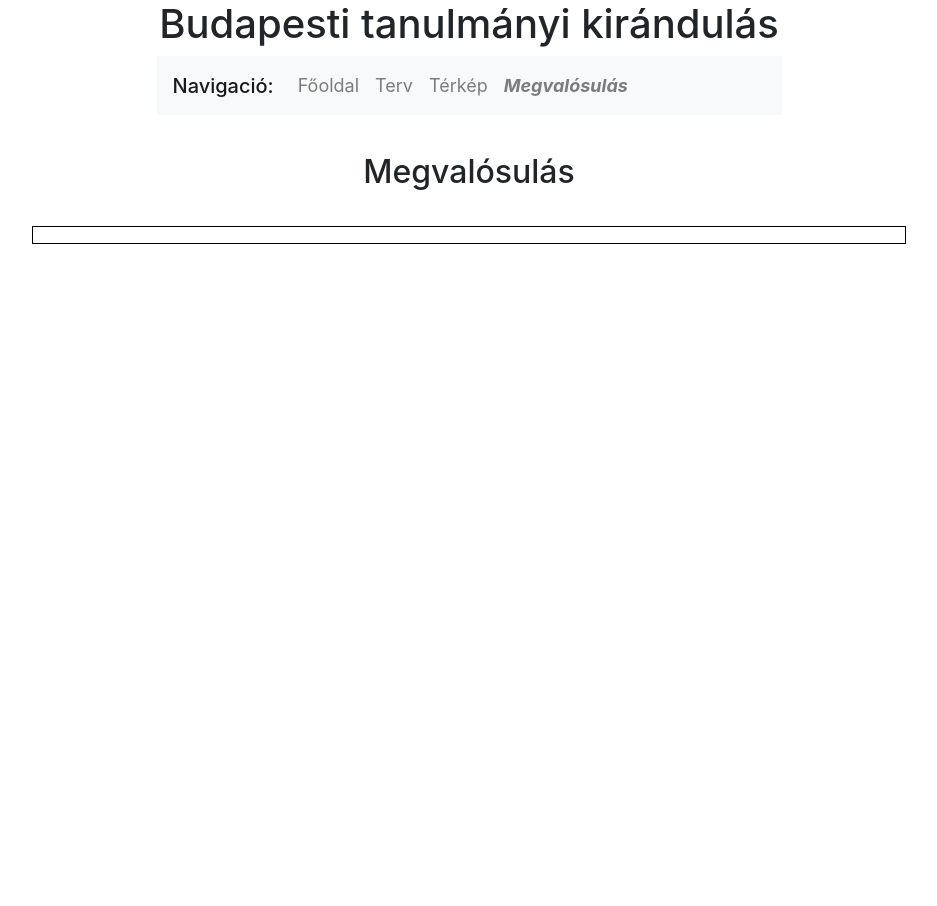
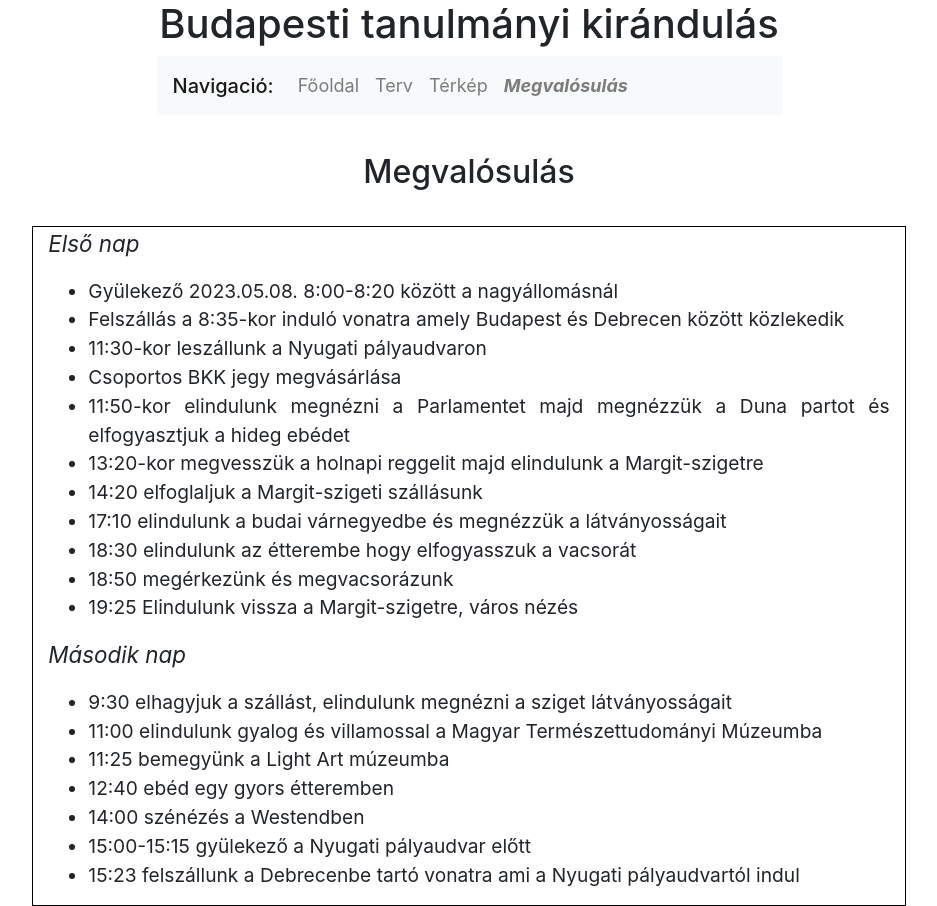
Before and after one commit to SzDavesz/Oszt-ly-kir-ndul-s, a plain HTML site: page Megvalosulas.html in a window 1280 px wide. Shown: the whole page, without its empty margins (171-1108 px from the left). Before the commit the page ends 800 px from the top, so only its background shows below. Drawn offline with Linux system fonts and the light colour scheme.

Commit message:
Terkep, megvalosulas

```diff
--- a/Megvalosulas.html
+++ b/Megvalosulas.html
@@ -53,7 +53,30 @@
             <div class="col-sm-2"></div>
             <div class="col-sm-2"></div>
             <div class="leiras col-sm-8">
-                <p></p>
+                <p class="cim_leiras">Első nap</p>
+                <ul>
+                    <li>Gyülekező 2023.05.08. 8:00-8:20 között a nagyállomásnál</li>
+                    <li>Felszállás a 8:35-kor induló vonatra amely Budapest és Debrecen között közlekedik</li>
+                    <li>11:30-kor leszállunk a Nyugati pályaudvaron</li>
+                    <li>Csoportos BKK jegy megvásárlása</li>
+                    <li>11:50-kor elindulunk megnézni a Parlamentet majd megnézzük a Duna partot és elfogyasztjuk a hideg ebédet</li>
+                    <li>13:20-kor megvesszük a holnapi reggelit majd elindulunk a Margit-szigetre</li>
+                    <li>14:20 elfoglaljuk a Margit-szigeti szállásunk</li>
+                    <li>17:10 elindulunk a budai várnegyedbe és megnézzük a látványosságait</li>
+                    <li>18:30 elindulunk az étterembe hogy elfogyasszuk a vacsorát</li>
+                    <li>18:50 megérkezünk és megvacsorázunk</li>
+                    <li>19:25 Elindulunk vissza a Margit-szigetre, város nézés</li>
+                </ul>
+                <p class="cim_leiras">Második nap</p>
+                <ul>
+                    <li>9:30 elhagyjuk a szállást, elindulunk megnézni a sziget látványosságait</li>
+                    <li>11:00 elindulunk gyalog és villamossal a Magyar Természettudományi Múzeumba</li>
+                    <li>11:25 bemegyünk a Light Art múzeumba</li>
+                    <li>12:40 ebéd egy gyors étteremben</li>
+                    <li>14:00 szénézés a Westendben</li>
+                    <li>15:00-15:15 gyülekező a Nyugati pályaudvar előtt</li>
+                    <li>15:23 felszállunk a Debrecenbe tartó vonatra ami a Nyugati pályaudvartól indul</li>
+                </ul>
             </div>
             <div class="col-sm-2"></div>
         </div>
--- a/css/sajat.css
+++ b/css/sajat.css
@@ -24,3 +24,6 @@
 .kiscica{
     text-align: center;
 }
+.kep{
+    border: 2px solid black;
+}
```
Also changed, not shown: Terkep.html (+19 -1 lines).
